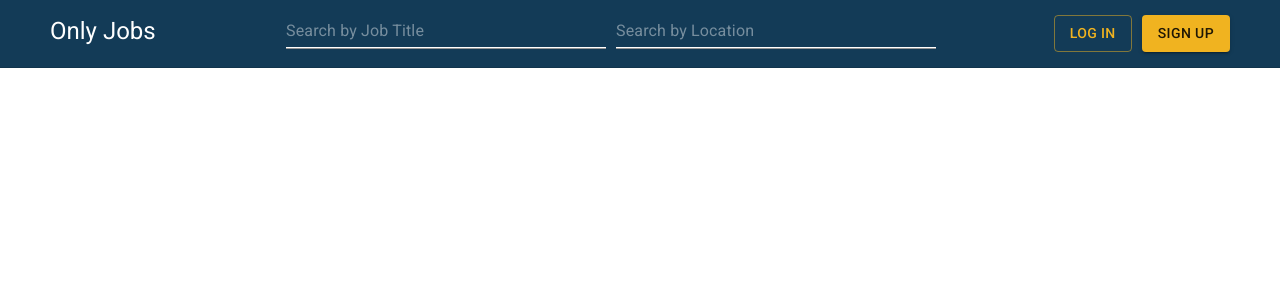
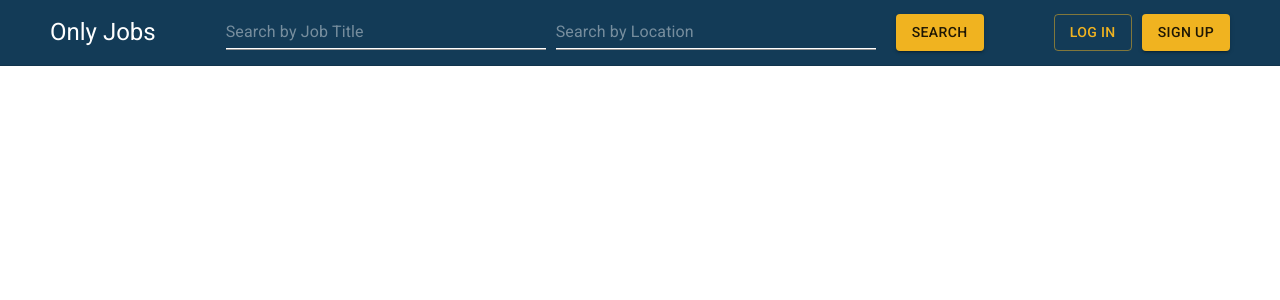
Before and after one commit to TeamLVNDR/OnlyJobs, a React (Create React App) app in the folder OnlyJobs/frontend/: page / in a window 1280 px wide. Shown: the top 300 px of the page. Built offline with nearby package versions, Linux system fonts and the light colour scheme.

Commit message:
added basic mobile menu

```diff
--- a/OnlyJobs/frontend/src/components/Header.js
+++ b/OnlyJobs/frontend/src/components/Header.js
@@ -4,8 +4,9 @@ import Toolbar from '@material-ui/core/Toolbar';
 import Button from '@material-ui/core/Button';
 import Typography from '@material-ui/core/Typography';
 import '../componentStyles/header.css'
-import { Input } from '@material-ui/core';
+import { IconButton, Input, Menu, MenuItem } from '@material-ui/core';
 import { useViewport } from '../hooks'
+import MenuIcon from '@material-ui/icons/Menu'
 
 
 const useStyles = makeStyles((theme) => ({
@@ -13,41 +14,23 @@ const useStyles = makeStyles((theme) => ({
     borderBottom: `1px solid ${theme.palette.divider}`,
     backgroundColor: theme.palette.primary.main,
     color: '#FFFFFF',
-    padding: '15px 50px'
+    padding: '15px 50px',
+    height: '66px'
   },
   underline: {
     color: 'white',
     borderBottom: '2px solid white',
-    width: '25vw'
+    width: '25vw',
   },
   headerWrapper: {
     display: 'flex',
     justifyContent: 'space-between',
-    width: '100% '
+    width: '100vw',
+    alignItems: 'center'
   },
-  toolbarTitle: {
-    flex: '1 0'
-  },
-  toolbarSearch: {
-    flex: 3
-  },
-  toolbarButtons: {
-    flex: 1,
-  },
-
-  // toolbarSecondary: {
-  //   justifyContent: 'space-between',
-  //   overflowX: 'auto',
-  // },
-  // toolbarLink: {
-  //   padding: theme.spacing(1),
-  //   flexShrink: 0,
-  // },
-//   lightBtn: {
-//       color: theme.palette.primary.contrastText,
-//       border : `1px solid ${theme.palette.primary.contrastText}`
-//   },
-
+  searchButton: {
+    marginLeft: '20px'
+  }
 }));
 
 const DesktopHeader = () => {
@@ -64,27 +47,24 @@ const DesktopHeader = () => {
             color="inherit"
             align="left"
             noWrap
-            className={classes.toolbarTitle}
           >
             Only Jobs
           </Typography>
 
-          <form autoComplete="off" noValidate className={classes.toolbarSearch}>
+          <form autoComplete="off" noValidate >
             <Input placeholder="Search by Job Title" variant="filled" inputProps={{'aria-label': 'description', className:classes.underline}} color='secondary'/>
             <div className="vr"></div>
             <Input placeholder="Search by Location" variant="filled" inputProps={{'aria-label': 'description', className:classes.underline}} color='secondary'/>
+            <Button className={classes.searchButton} variant="contained" color="secondary">Search</Button>
           </form>
 
-          <div className={classes.toolbarButtons}>
-            <div className="test">
+          <div>
               <Button className="btn" variant="outlined" color='secondary'>
                 Log In
               </Button>
               <Button className="btn" variant="contained" color='secondary'>
                 Sign up
               </Button>
-
-            </div>
 
           </div>
 
@@ -94,9 +74,73 @@ const DesktopHeader = () => {
   )
 }
 
+const MobileHeader = () => {
+
+  const classes = useStyles();
+
+  const [anchorEl, setAnchorEl] = React.useState(null);
+
+  const handleClick = (event) => {
+    setAnchorEl(event.currentTarget);
+  };
+
+  const handleClose = () => {
+    setAnchorEl(null);
+  };
+
+  return (
+    <React.Fragment>
+      <Toolbar className={classes.header} color="secondary" >
+        <div className={classes.headerWrapper}>
+          <Typography
+            component="h2"
+            variant="h5"
+            color="inherit"
+            align="left"
+            noWrap
+          >
+            Only Jobs
+          </Typography>
+
+          {/* <form autoComplete="off" noValidate >
+            <Input placeholder="Search by Job Title" variant="filled" inputProps={{'aria-label': 'description', className:classes.underline}} color='secondary'/>
+            <div className="vr"></div>
+            <Input placeholder="Search by Location" variant="filled" inputProps={{'aria-label': 'description', className:classes.underline}} color='secondary'/>
+            <Button className={classes.searchButton} variant="contained" color="secondary">Search</Button>
+          </form> */}
+
+          {/* <div>
+              <Button className="btn" variant="outlined" color='secondary'>
+                Log In
+              </Button>
+              <Button className="btn" variant="contained" color='secondary'>
+                Sign up
+              </Button>
+
+          </div> */}
+          <IconButton aria-controls="menu" aria-haspopup="true" onClick={handleClick}>
+            <MenuIcon fontSize="large" color="secondary" />
+          </IconButton>
+          <Menu
+            id="menu"
+            anchorEl={anchorEl}
+            keepMounted
+            open={Boolean(anchorEl)}
+            onClose={handleClose}
+          >
+            <MenuItem onClick={handleClose}>Profile</MenuItem>
+            <MenuItem onClick={handleClose}>My account</MenuItem>
+            <MenuItem onClick={handleClose}>Logout</MenuItem>
+          </Menu>
+        </div>
+      </Toolbar>
+    </React.Fragment>
+  )
+}
+
 export default function Header(props) {
   const { width } = useViewport();
   const breakpoint = 1000;
-  return width > breakpoint ? <DesktopHeader /> : <h1>Smaller than breakpoint</h1>
+  return width > breakpoint ? <DesktopHeader /> : <MobileHeader />
 
 }
--- a/OnlyJobs/frontend/src/index.js
+++ b/OnlyJobs/frontend/src/index.js
@@ -3,21 +3,9 @@ import ReactDOM from 'react-dom';
 import './index.css';
 import App from './App';
 import reportWebVitals from './reportWebVitals';
-import { createMuiTheme, ThemeProvider } from '@material-ui/core/styles'
+import { ThemeProvider } from '@material-ui/core/styles'
+import {theme} from './theme'
 
-const theme = createMuiTheme({
-  palette: {
-    primary: {
-      main: '#133B57'
-    },
-    secondary: {
-      main: '#F0B320'
-    },
-    boxBackground: {
-      main: '#EEEEEE'
-    }
-  }
-})
 
 ReactDOM.render(
   <React.StrictMode>
--- /dev/null
+++ b/OnlyJobs/frontend/src/theme.js
@@ -0,0 +1,15 @@
+import { createMuiTheme } from '@material-ui/core/styles'
+
+export const theme = createMuiTheme({
+    palette: {
+      primary: {
+        main: '#133B57'
+      },
+      secondary: {
+        main: '#F0B320'
+      },
+      boxBackground: {
+        main: '#EEEEEE'
+      }
+    }
+  })
```
